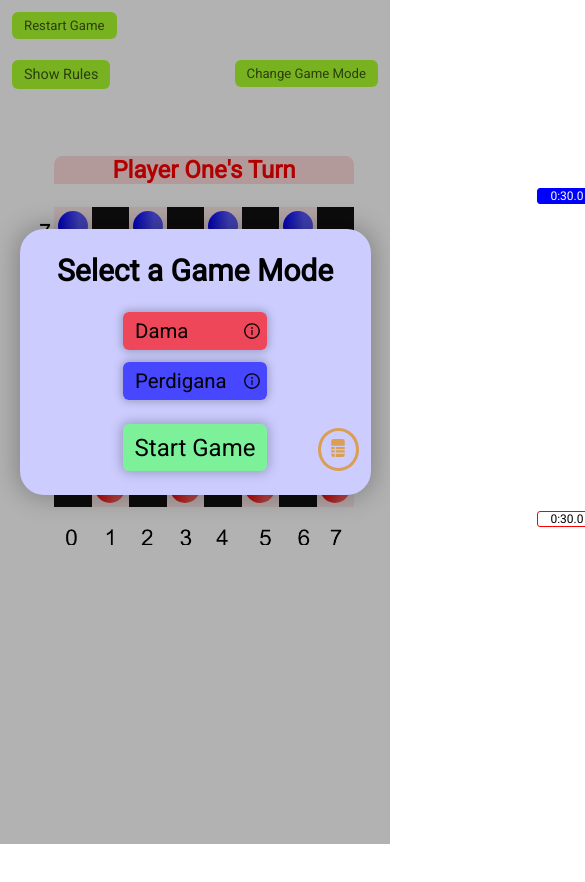
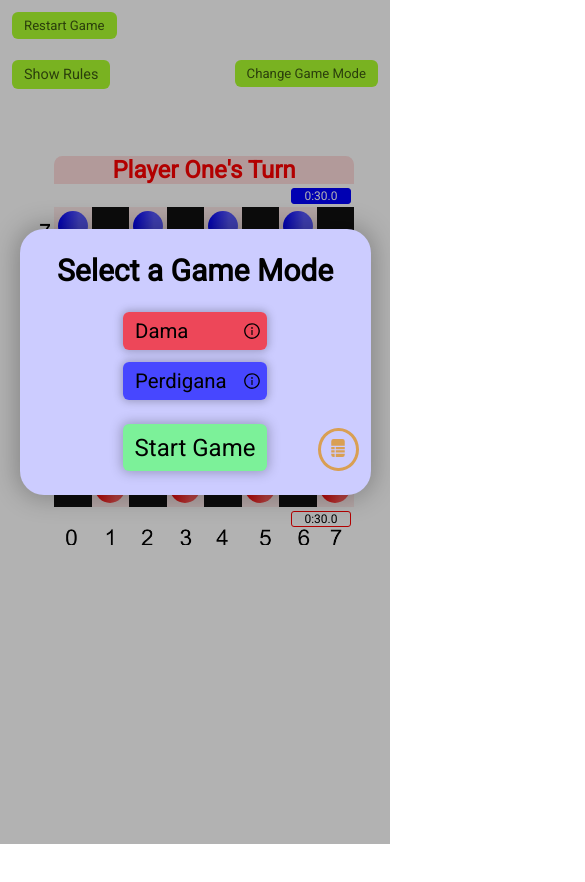
Before and after one commit to nephriteagain/dama, a React (Vite) app: page / in a window 390 px wide. Shown: the top 882 px of the page, 585 px wide, since content can reach past the window. Built offline with nearby package versions, Linux system fonts and the light colour scheme.

Commit message:
fixed responsiveness bug

```diff
--- a/src/sass/Timer.scss
+++ b/src/sass/Timer.scss
@@ -27,3 +27,25 @@
 .timer-counter-two {
   border: 1px solid blue;
 }
+
+@include media-md {
+  .timer-one,
+  .timer-two {
+    width: 500px;
+  }
+}
+
+@include media-sm {
+  .timer-one,
+  .timer-two {
+    width: 400px;
+  }
+}
+
+@include media-xsm {
+  .timer-one,
+  .timer-two {
+    width: 300px;
+    transform: translateX(3%);
+  }
+}
```
